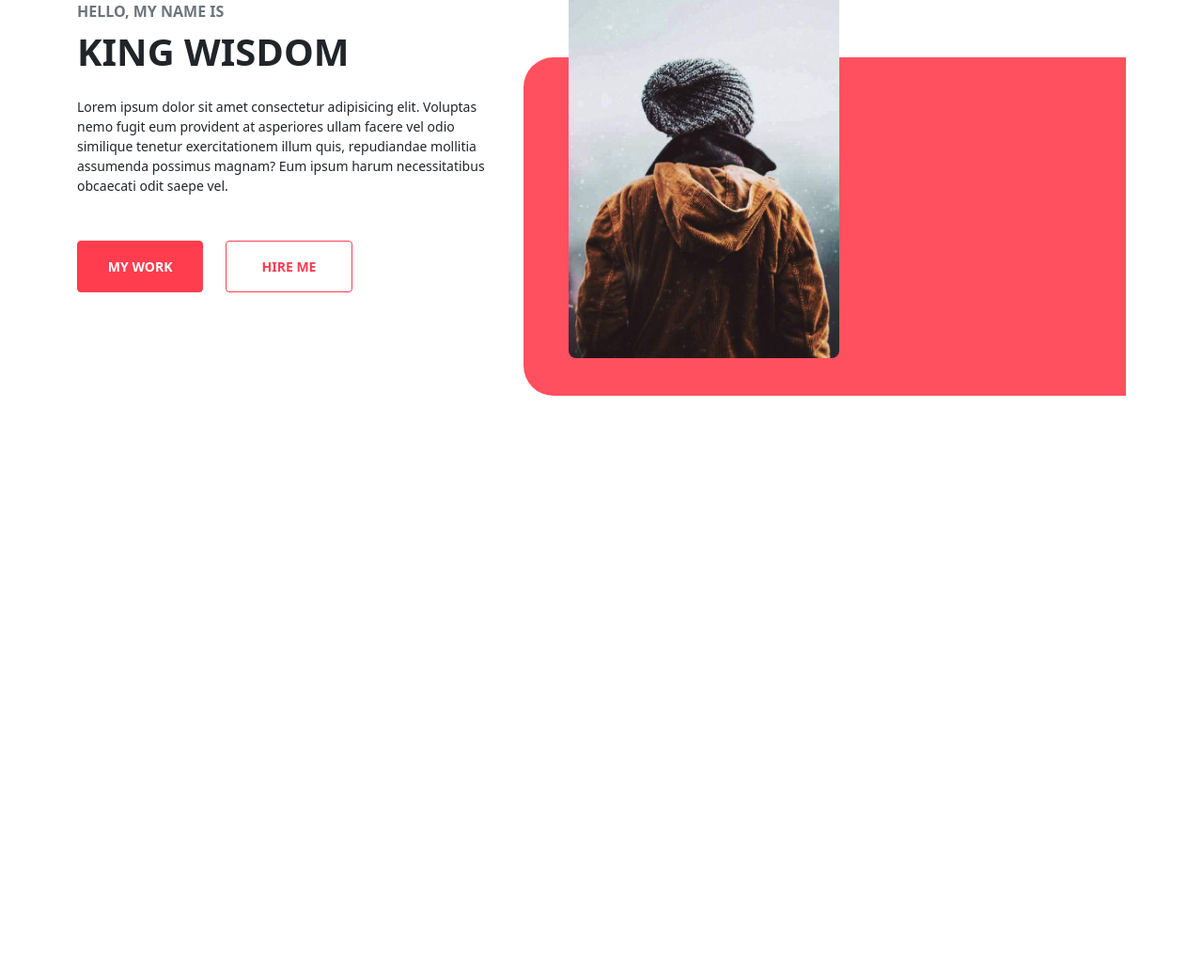
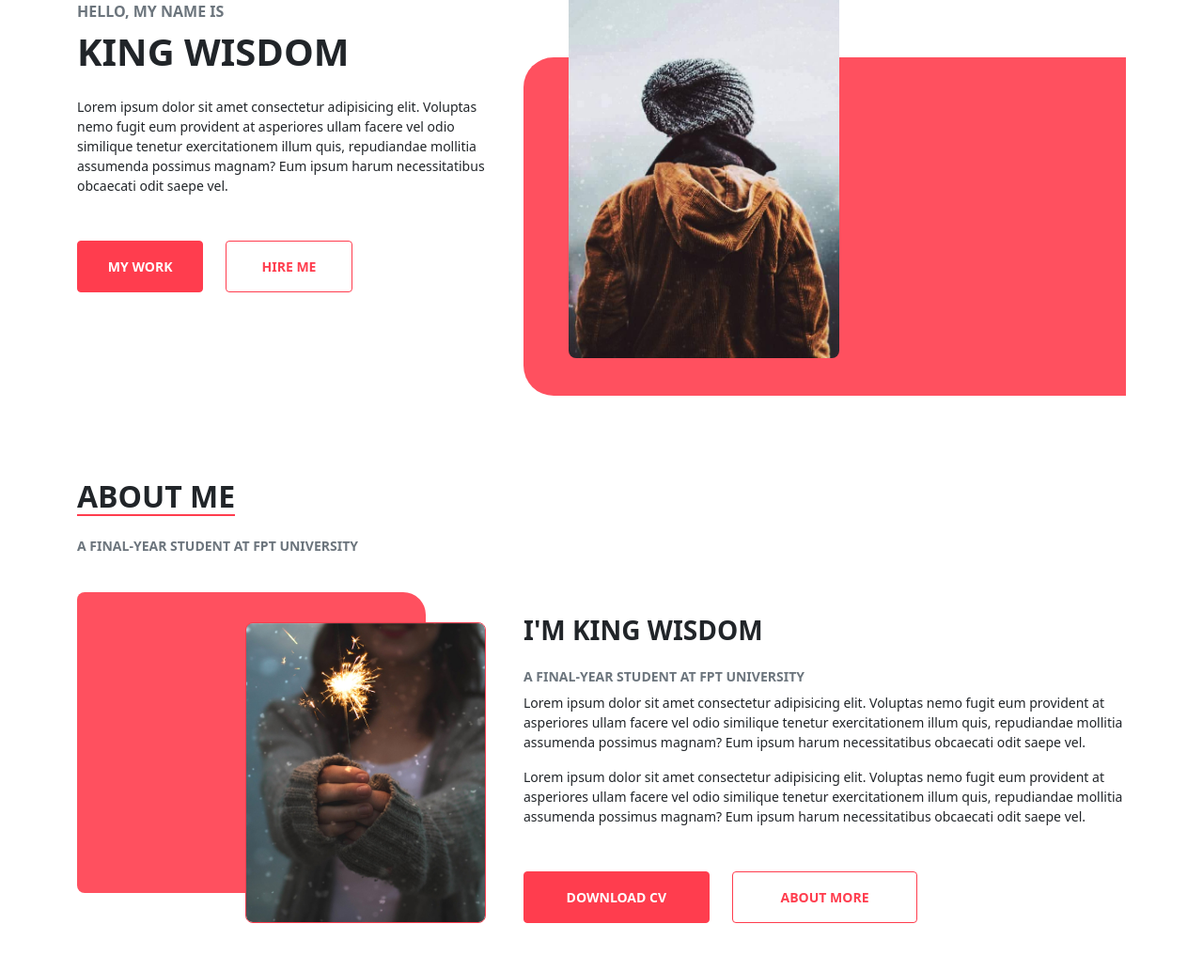
Before and after one commit to KingWisdomDEV/bootstrap-resume-cv, a website: page index.html in a window 1280 px wide. Shown: the part 124-1157 px from the top of the page at 94% size. Before the commit the page ends 800 px from the top, so only its background shows below. Drawn offline with nearby package versions, Linux system fonts and the light colour scheme.

Commit message:
do section about

```diff
--- a/index.html
+++ b/index.html
@@ -66,7 +66,7 @@
         </nav>
     </header>
     <main>
-        <section class="container-fluid container-lg">
+        <section id="section-intro" class="container-fluid container-lg mb-large">
             <div class="row align-items-center">
                 <div class="col-md-5 text-center text-md-start mb-5">
                     <h3 class="text-uppercase fw-bold fs-6 text-secondary">Hello, My name is</h3>
@@ -74,16 +74,43 @@
                     <small class="mb-5 d-block">Lorem ipsum dolor sit amet consectetur adipisicing elit. Voluptas nemo fugit eum provident at asperiores ullam facere vel odio similique tenetur exercitationem illum quis, repudiandae mollitia assumenda possimus magnam? Eum ipsum harum necessitatibus obcaecati odit saepe vel. </small>
                     <div class="row gap-2 gap-lg-0 justify-content-center justify-content-md-start">
                         <div class="col-5 col-lg-4">
-                            <a href="#" class="btn btn-primary text-white text-uppercase fw-bold py-2 py-lg-3 w-100"><small>My Work</small></a>
+                            <a href="#" class="btn btn-primary text-uppercase fw-bold py-2 py-lg-3 w-100"><small>My Work</small></a>
                         </div>
                         <div class="col-5 col-lg-4">
-                            <a href="#" class="btn btn-outline-primary text-primary text-uppercase fw-bold py-2 py-lg-3 w-100"><small>Hire Me</small></a>
+                            <a href="#" class="btn btn-outline-primary text-uppercase fw-bold py-2 py-lg-3 w-100"><small>Hire Me</small></a>
                         </div>
                     </div>
                 </div>
-                <div class="col-8 col-md-7 m-auto">
-                    <div class="avatar-shadow-1">
-                        <img class="ms-5 img-fluid avatar" src="./img/avatar1.jpg" alt="King Wisdom">
+                <div class="col-8 col-md-7 mx-auto">
+                    <div class="avatar-shadow avatar-shadow-1">
+                        <img class="ms-5 img-fluid avatar avatar-1" src="./img/avatar1.jpg" alt="King Wisdom">
+                    </div>
+                </div>
+            </div>
+        </section>
+        <section class="container-fluid container-lg mb-large">
+            <div class="text-center text-md-start">
+                <h2 class="d-inline-block text-uppercase fw-bold mb-4 border-bottom border-primary border-2 border-">About me</h2>
+                <h4 class="text-uppercase fw-bold fs-6 text-secondary mb-5"><small>A final-year student at FPT University</small></h4>
+            </div>
+            <div class="row">
+                <div class="col-8 col-md-5 mx-auto text-end mt-4 mb-3">
+                    <div class="avatar-shadow avatar-shadow-2 pe-3">
+                        <img class="ms-5 img-fluid avatar avatar-2 border border-primary" src="./img/avatar2.jpg" alt="King Wisdom">
+                    </div>
+                </div>
+                <div class="col-md-7 text-center text-md-start mt-3 mb-5">
+                    <h3 class="text-uppercase fw-bold mb-4">I'm King Wisdom</h3>
+                    <h4 class="text-uppercase fw-bold fs-6 text-secondary"><small>A final-year student at FPT University</small></h4>
+                    <small class="mb-3 d-block">Lorem ipsum dolor sit amet consectetur adipisicing elit. Voluptas nemo fugit eum provident at asperiores ullam facere vel odio similique tenetur exercitationem illum quis, repudiandae mollitia assumenda possimus magnam? Eum ipsum harum necessitatibus obcaecati odit saepe vel. </small>
+                    <small class="mb-5 d-block">Lorem ipsum dolor sit amet consectetur adipisicing elit. Voluptas nemo fugit eum provident at asperiores ullam facere vel odio similique tenetur exercitationem illum quis, repudiandae mollitia assumenda possimus magnam? Eum ipsum harum necessitatibus obcaecati odit saepe vel. </small>
+                    <div class="row gap-2 gap-lg-0 justify-content-center justify-content-md-start">
+                        <div class="col-5 col-lg-4">
+                            <a href="#" class="btn btn-primary text-uppercase fw-bold py-2 py-lg-3 w-100"><small>Download CV</small></a>
+                        </div>
+                        <div class="col-5 col-lg-4">
+                            <a href="#" class="btn btn-outline-primary text-uppercase fw-bold py-2 py-lg-3 w-100"><small>About More</small></a>
+                        </div>
                     </div>
                 </div>
             </div>
--- /dev/null
+++ b/sass/_custom_buttons.scss
@@ -0,0 +1,10 @@
+.btn-primary{
+    color: $white;
+    &:hover{
+        color: $white;
+    }
+}
+
+.btn-outline-primary:hover{
+    color: $white;
+}
--- a/sass/main.scss
+++ b/sass/main.scss
@@ -14,23 +14,47 @@
 // Custom styles
 //
 @import "./typography";
+// Override button styles
+@import "./custom_buttons";
+.mb-large{
+    margin-bottom: 8rem;
+}
+
 .avatar{
-    height: 25rem;
-    width: 18rem;
     object-fit: cover;
     border-radius: .5rem;
 }
-.avatar-shadow-1{
+.avatar-1{
+    height: 25rem;
+    width: 18rem;
+}
+.avatar-2{
+    height: 20rem;
+    width: 16rem;
+}
+.avatar-shadow{
     position: relative;
     &::after{
         content: "";
         display: block;
+        background-color: rgba($primary, .9);
+        position: absolute;
+        z-index: -1;
+    }
+}
+.avatar-shadow-1{
+    &::after{
         width: 100%;
-        background-color: rgba(255, 61, 78, .9);
         height: 90%;
-        position: absolute;
         top: 20%;
-        z-index: -1;
         border-radius: 2rem 0 0 2rem;
     }
 }
+.avatar-shadow-2{
+    &::after{
+        width: calc(100% - 5rem);
+        height: 100%;
+        top: -2rem;
+        border-radius: 0.5rem 1.5rem 1.5rem 0.5rem;
+    }
+}
```
Also changed, not shown: css/main.min.css, 1 other file.
